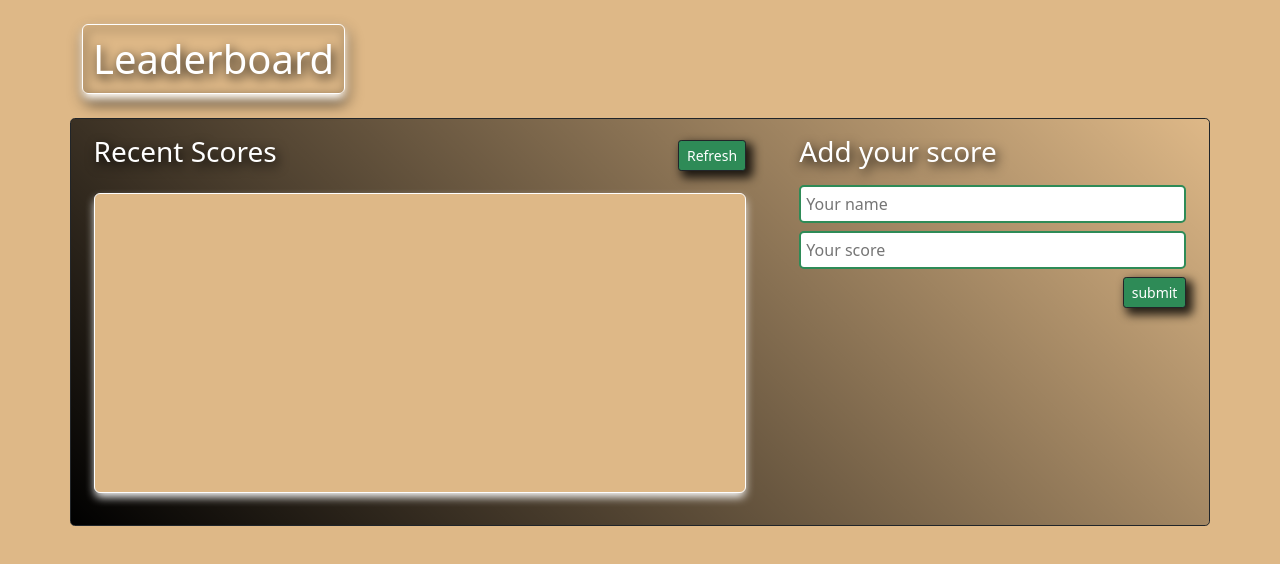
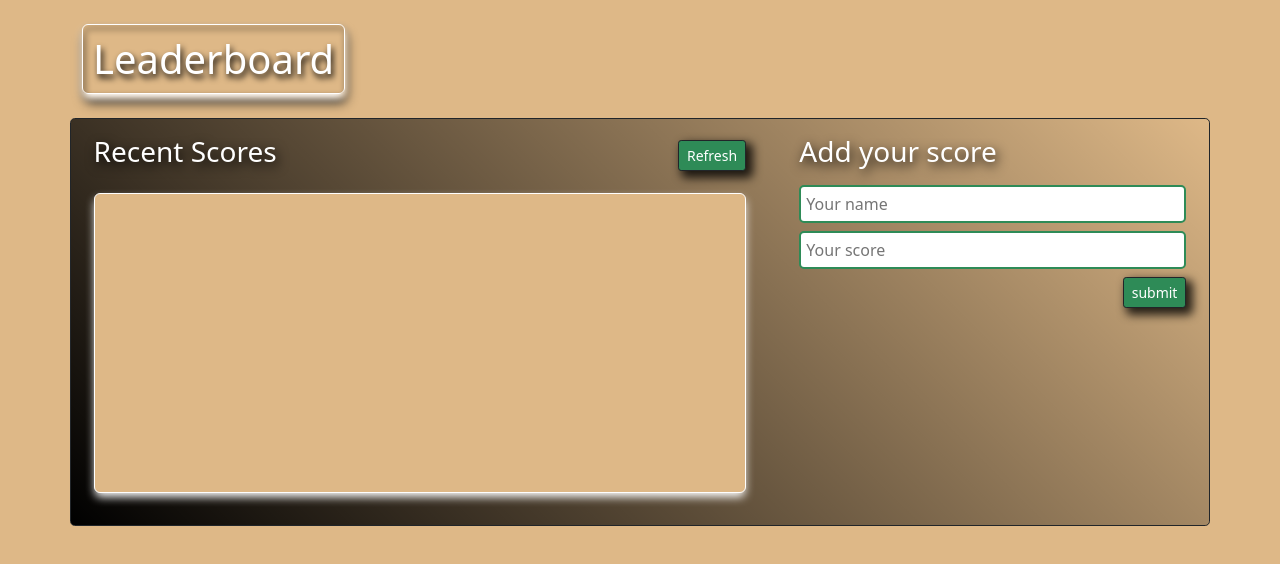
Before and after one commit to bronnie313/leaderboard, a website built with webpack: page src/index.html in a window 1280 px wide. Built offline with nearby package versions, Linux system fonts and the light colour scheme.

Commit message:
Add css changes

```diff
--- a/src/style.css
+++ b/src/style.css
@@ -13,7 +13,7 @@
   border-radius: 6px;
   background-color: initial;
   box-shadow: 0 5px 10px -1px hsla(240, 7%, 100%, 1);
-  filter: drop-shadow(2px 4px 6px black);
+  filter: drop-shadow(2px 4px 3px black);
 }
 
 input {
@@ -51,6 +51,7 @@ li {
   border-radius: 5px;
   margin: 5px;
   border: 1px solid;
+  box-shadow: 4px 4px 41px black;
 }
 
 ::-webkit-scrollbar {
```
Also changed, not shown: dist/main.js.
